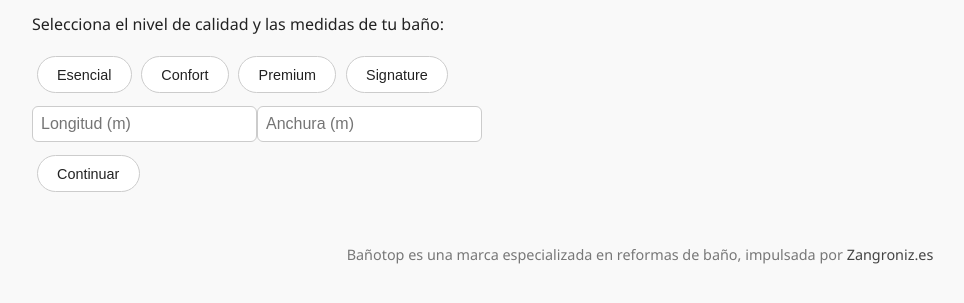
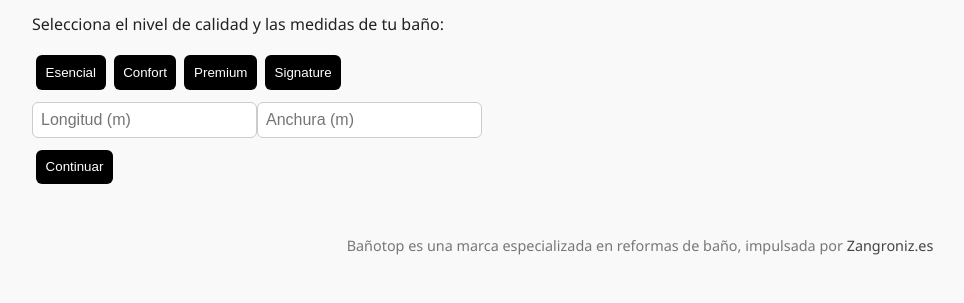
Before and after one commit to Zangroniz20/banotop-reforma, a React app: page / in a window 1280 px wide. Shown: the part 251-554 px from the top of the page, without its empty margins (0-964 px from the left). Built offline with nearby package versions, Linux system fonts and the light colour scheme.

Commit message:
Update style.css

```diff
--- a/style.css
+++ b/style.css
@@ -16,15 +16,25 @@ h2 {
 }
 
 button {
-  background-color: #ffffff;
-  color: #222;
-  border: 1px solid #ccc;
-  border-radius: 9999px;
-  padding: 0.6rem 1.2rem;
-  font-size: 0.9rem;
-  margin: 0.3rem;
+  background-color: black;
+  color: white;
+  padding: 0.6rem;
+  border: none;
+  border-radius: 6px;
   cursor: pointer;
-  transition: all 0.2s ease-in-out;
+  margin: 0.25rem;
+  transition: background-color 0.3s ease, transform 0.2s ease;
+}
+
+button:hover {
+  background-color: #444;
+  transform: scale(1.05);
+}
+
+button.selected {
+  background-color: #007bff; /* Azul moderno */
+  color: white;
+  transform: scale(1.05);
 }
 
 button:hover {
```
